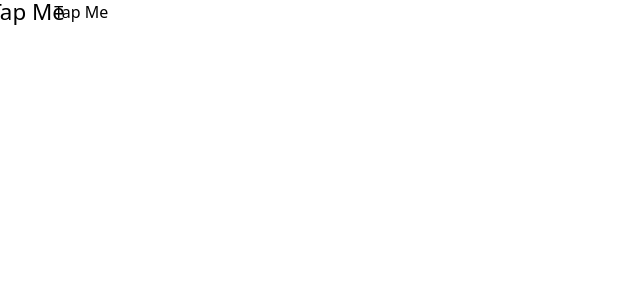
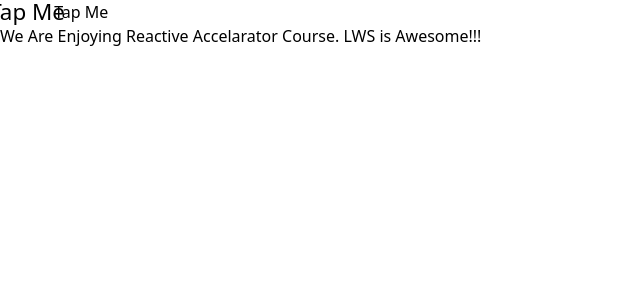
Before and after one commit to WEB-Imran-Hossain/framer-motion-project-one, a React (Vite) app: page / in a window 1280 px wide. Shown: the top 300 px of the page, without its empty margins (0-640 px from the left). Built offline with nearby package versions, Linux system fonts and the light colour scheme.

Commit message:
create text motion

```diff
--- a/src/App.jsx
+++ b/src/App.jsx
@@ -1,6 +1,7 @@
 import ButtonTap from "./components/ButtonTap";
 import Keyframe from "./components/Keyframe";
 import Simple from "./components/Simple";
+import TextMotion from "./components/TextMotion";
 
 
 function App() {
@@ -9,6 +10,7 @@
      <Simple />
      <Keyframe />
      <ButtonTap />
+     <TextMotion />
     </>
   );
 }
--- /dev/null
+++ b/src/components/TextMotion.jsx
@@ -0,0 +1,29 @@
+import React from 'react';
+import { motion } from "framer-motion";
+
+const TextMotion = () => {
+    const message =
+        "We Are Enjoying Reactive Accelarator Course. LWS is Awesome!!!";
+
+    const wordArray = message.split(" ");
+
+    return (
+        <div className="text-2xl m-4 text-center">
+            {wordArray.map((word, index) => (
+                <motion.span
+                    initial={{ opacity: 0 }}
+                    animate={{ opacity: 1 }}
+                    transition={{
+                        duration: 1,
+                        delay: index / 10,
+                    }}
+                    key={index}
+                >
+                    {word}{" "}
+                </motion.span>
+            ))}
+        </div>
+    );
+};
+
+export default TextMotion;
```
